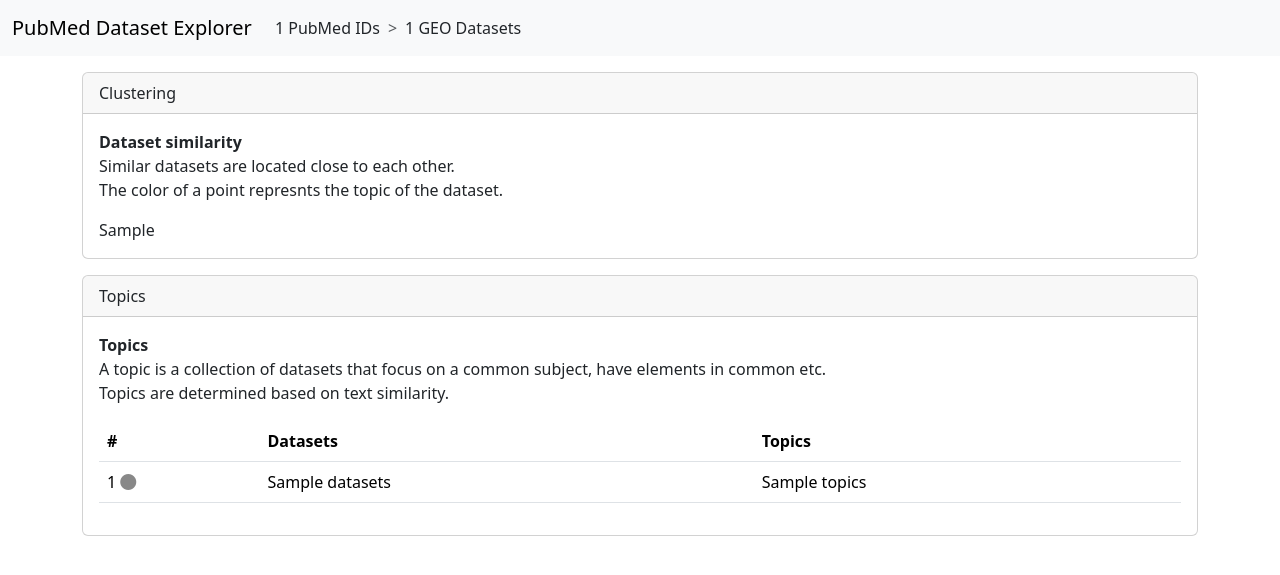
After one commit to olegs/pubmed-paper-exploration, a Flask app: template src/app/templates/visualization.html in a window 1280 px wide. The commit adds this page. Shown: the top 575 px of the page. Run offline with Flask 3, Linux system fonts and the light colour scheme; the template is opened without the code that fills it: most values are stand-ins (such as "Sample title", 1, 10 or a date in 2020); some libraries are stand-ins or nearby versions.

Commit message:
feat: Visualize the clustering of datasets on the frontend

```diff
--- a/src/app/app.py
+++ b/src/app/app.py
@@ -1,10 +1,54 @@
-from flask import Flask, render_template
+import json
+from flask import Flask, render_template, request
 from markupsafe import escape
 from src.analysis.analyzer import DatasetAnalyzer
-from src.visualization.visualize_clusters import visualize_clusters
+from src.visualization.visualize_clusters import visualize_clusters, get_topic_colors
+from typing import List, Tuple
+import pandas as pd
 
 app = Flask(__name__)
 
+
 @app.route("/")
-def hello_world():
-    return render_template("hello.html")
+def index():
+    return render_template("index.html")
+
+
+@app.route("/visualize", methods=["POST"])
+def visualize_pubmed_ids():
+    pubmed_ids = json.loads(request.form["pubmed_ids"])
+    n_ids = len(pubmed_ids)
+
+    analyzer = DatasetAnalyzer(15, 10)
+    result = analyzer.analyze_datasets(pubmed_ids)
+    n_datasets = len(result.df)
+
+    clustering_html = visualize_clusters(result.df, result.cluster_topics)
+    topic_table = get_topic_table(result.cluster_topics, result.df)
+
+    return render_template(
+        "visualization.html",
+        clustering_html=clustering_html,
+        n_ids=n_ids,
+        n_datasets=n_datasets,
+        topic_table=topic_table,
+    )
+
+
+def get_topic_table(cluster_topics: List[List[str]], datasets_df: pd.DataFrame) -> List[Tuple[int, int, str, str]]:
+    """
+    Returns a list of tuples where the elements are the index of the topic, the
+    number of datasets that belong to that topic, the color assigned to the
+    topic, and the keywords for the topic, in that order.
+
+    :param cluster_topics: List of lists of keywords for each topic.
+    :param datasests_df: A pandas dataframe that contains information about the
+    datasets and their cluster assignements.
+    """
+    n_topics = len(cluster_topics)
+    topic_colors = get_topic_colors(n_topics)
+    topic_counts = datasets_df.groupby("cluster")["id"].count()
+    print(topic_counts)
+    return [
+        (index,  topic_counts[index], topic_colors[index], ", ".join(topics)) for index, topics in enumerate(cluster_topics)
+    ]
--- a/src/app/static/styles/styles.css
+++ b/src/app/static/styles/styles.css
@@ -5,3 +5,12 @@
 #id-table-div {
     max-height: 250px;
 }
+
+.navbar .breadcrumb {
+    margin: 0 7px;
+}
+
+.graph {
+    max-height: 75vh;
+    display: flex;
+}
--- a/src/app/templates/base.html
+++ b/src/app/templates/base.html
@@ -11,6 +11,7 @@
     <meta name="viewport" content="width=device-width, initial-scale=1">
     <link href="https://cdn.jsdelivr.net/npm/bootstrap@5.3.3/dist/css/bootstrap.min.css" rel="stylesheet" integrity="sha384-QWTKZyjpPEjISv5WaRU9OFeRpok6YctnYmDr5pNlyT2bRjXh0JMhjY6hW+ALEwIH" crossorigin="anonymous">
     <script src="https://cdn.jsdelivr.net/npm/bootstrap@5.3.3/dist/js/bootstrap.min.js" integrity="sha384-0pUGZvbkm6XF6gxjEnlmuGrJXVbNuzT9qBBavbLwCsOGabYfZo0T0to5eqruptLy" crossorigin="anonymous"></script>
+    <script src="https://kit.fontawesome.com/0bbe7b94ab.js" crossorigin="anonymous"></script>
   </head>
   {% block body %}{% endblock body %}
 </html>
--- /dev/null
+++ b/src/app/templates/visualization.html
@@ -0,0 +1,64 @@
+{% extends "base.html" %} {% block title %}PubMed Dataset Explorer - Visualization{% endblock title %}
+{% block head_css_js %}{% endblock head_css_js%}
+{% block body %}
+<body>
+  <nav class="navbar navbar-expand-lg bg-body-tertiary" style="--bs-breadcrumb-divider: '>';">
+    <div class="container-fluid">
+      <a class="navbar-brand" href="{{ url_for('index') }}">PubMed Dataset Explorer</a>
+      <button
+        class="navbar-toggler"
+        type="button"
+        data-bs-toggle="collapse"
+        data-bs-target="#navbarNav"
+        aria-controls="navbarNav"
+        aria-expanded="false"
+        aria-label="Toggle navigation"
+      >
+        <span class="navbar-toggler-icon"></span>
+      </button>
+      <div class="collapse navbar-collapse" id="navbarNav">
+        <ol class="breadcrumb">
+          <li class="breadcrumb-item">{{ n_ids }} PubMed IDs</li>
+          <li class="breadcrumb-item">{{ n_datasets }} GEO Datasets</li>
+        </ol>
+      </div>
+    </div>
+  </nav>
+  <main class="container mt-3">
+    <div class="card mb-3">
+        <div class="card-header">Clustering</div>
+        <div class="card-body">
+          <strong>Dataset similarity</strong>
+          <p>Similar datasets are located close to each other. <br> The color of a point represnts the topic of the dataset.</p>
+          <div class="graph">
+            {{ clustering_html | safe }}
+          </div>
+        </div>
+      </div>
+    </div>
+    <div class="card">
+        <div class="card-header">Topics</div>
+        <div class="card-body">
+          <strong>Topics</strong>
+          <p>A topic is a collection of datasets that focus on a common subject, have elements in common etc.<br> Topics are determined based on text similarity.</p>
+          <table class="table">
+            <thead>
+                <th>#</th>
+                <th>Datasets</th>
+                <th>Topics</th>
+            </thead>
+            <tbody>
+                {% for index, datasets, color, topics in topic_table %}
+                <tr>
+                    <td>{{ index }} <i class="fa-solid fa-circle" style="color: {{ color }};"></i></td>
+                    <td>{{ datasets }}</td>
+                    <td>{{ topics }}</td>
+                </tr>
+                {% endfor %}
+            </tbody>
+          </table>
+        </div>
+    </div>
+  </main>
+</body>
+{% endblock body %}
```
Also changed, not shown: src/visualization/visualize_clusters.py (+37 -18 lines).
